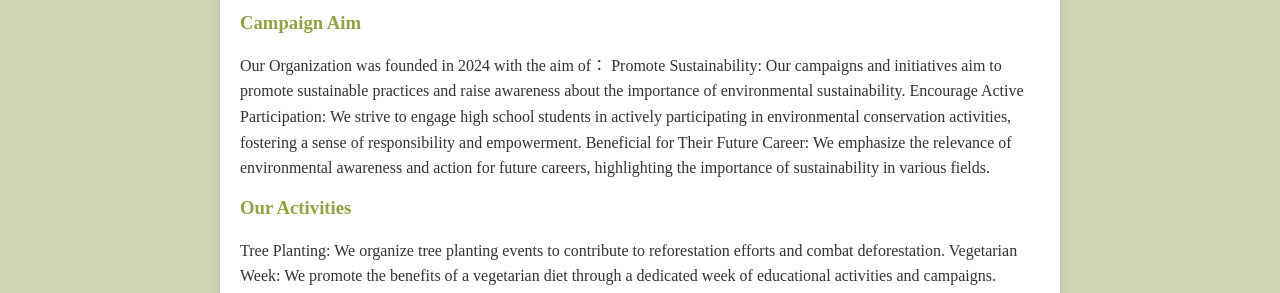
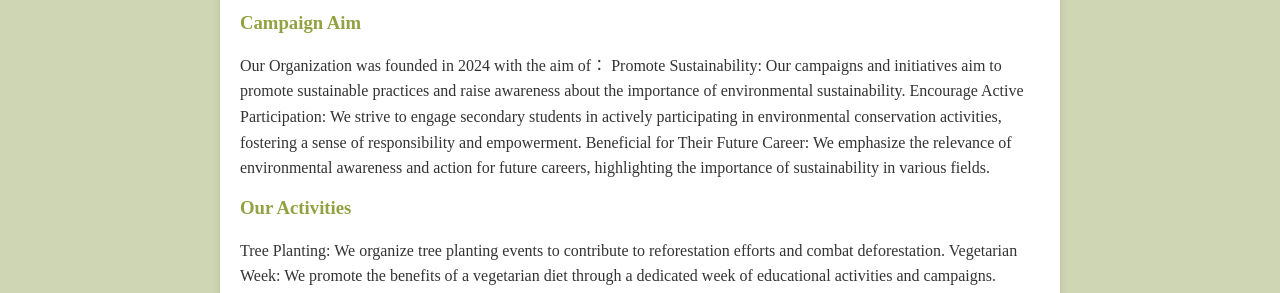
Before and after one commit to yuzuru1104/yuzuru1104.github.io, a Jekyll site: the page about.html, which Jekyll copies as it is, in a window 1280 px wide. Shown: the part 793-1086 px from the top of the page. Built offline with Jekyll 4.4.1, drawn with Linux system fonts in a browser that asks for light colours; some web fonts are replaced.

Commit message:
Update about.html

```diff
--- a/about.html
+++ b/about.html
@@ -65,7 +65,7 @@
     <h3>Campaign Aim</h3>
     <p>Our Organization was founded in 2024 with the aim of：
         Promote Sustainability: Our campaigns and initiatives aim to promote sustainable practices and raise awareness about the importance of environmental sustainability.
-        Encourage Active Participation: We strive to engage high school students in actively participating in environmental conservation activities, fostering a sense of responsibility and empowerment.
+        Encourage Active Participation: We strive to engage secondary students in actively participating in environmental conservation activities, fostering a sense of responsibility and empowerment.
         Beneficial for Their Future Career: We emphasize the relevance of environmental awareness and action for future careers, highlighting the importance of sustainability in various fields.
         </p>
 
```
